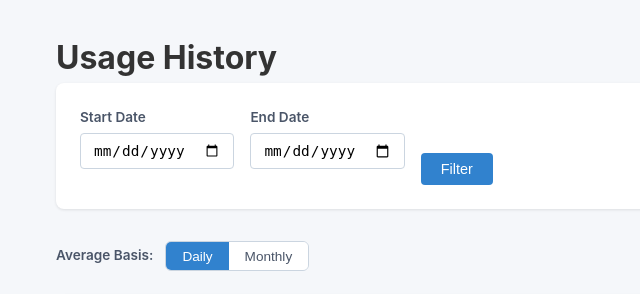
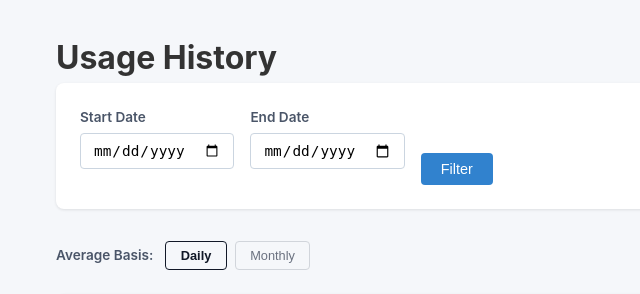
Before and after one commit to JeffSchn/EnergyMonitor, a Flask app: page /usage in a window 1280 px wide. Shown: the part 56-350 px from the top of the page, without its empty margins (0-640 px from the left). Run offline with Flask 3, Linux system fonts and the light colour scheme.

Commit message:
Apply Minimal theme: monochrome grayscale with outlined toggle
- Chart data: slate daily line (#475569, near-invisible fill),
  light slate monthly bars (#94A3B8)
- Average lines: near-black overall (#111827, solid 1.5px), medium gray
  summer (#6B7280, long dash), blue-gray winter (#64748B, short dash)
- Toggle button: outlined style — transparent background with dark border
  on active, no fill colours

https://claude.ai/code/session_01Ryrp1aTVTDxVanzkpwe5nV

```diff
--- a/static/css/style.css
+++ b/static/css/style.css
@@ -178,30 +178,32 @@ body {
 
 .avg-toggle {
     display: flex;
-    border-radius: 6px;
-    overflow: hidden;
-    border: 1px solid #cbd5e0;
+    gap: 0.5rem;
+    border: none;
 }
 
 .btn-toggle {
-    padding: 0.4rem 1rem;
-    border: none;
-    border-radius: 0;
-    background: #fff;
-    color: #4a5568;
-    font-size: 0.85rem;
+    padding: 0.35rem 0.9rem;
+    border: 1px solid #D1D5DB;
+    border-radius: 4px;
+    background: transparent;
+    color: #6B7280;
+    font-size: 0.8rem;
     font-weight: 500;
     cursor: pointer;
-    transition: background 0.15s, color 0.15s;
+    transition: border-color 0.15s, color 0.15s;
 }
 
 .btn-toggle:hover {
-    background: #edf2f7;
+    border-color: #9CA3AF;
+    color: #374151;
 }
 
 .btn-toggle.active {
-    background: #3182ce;
-    color: #fff;
+    background: transparent;
+    color: #111827;
+    border-color: #111827;
+    font-weight: 600;
 }
 
 /* === Tables === */
```
Also changed, not shown: static/js/charts.js (+13 -13 lines).
